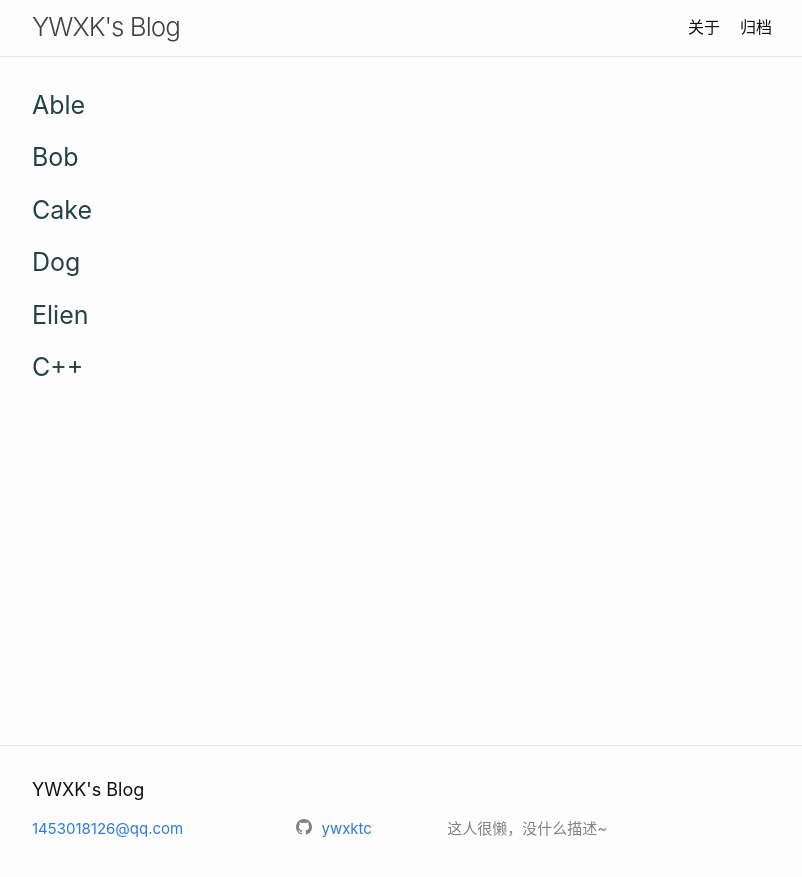
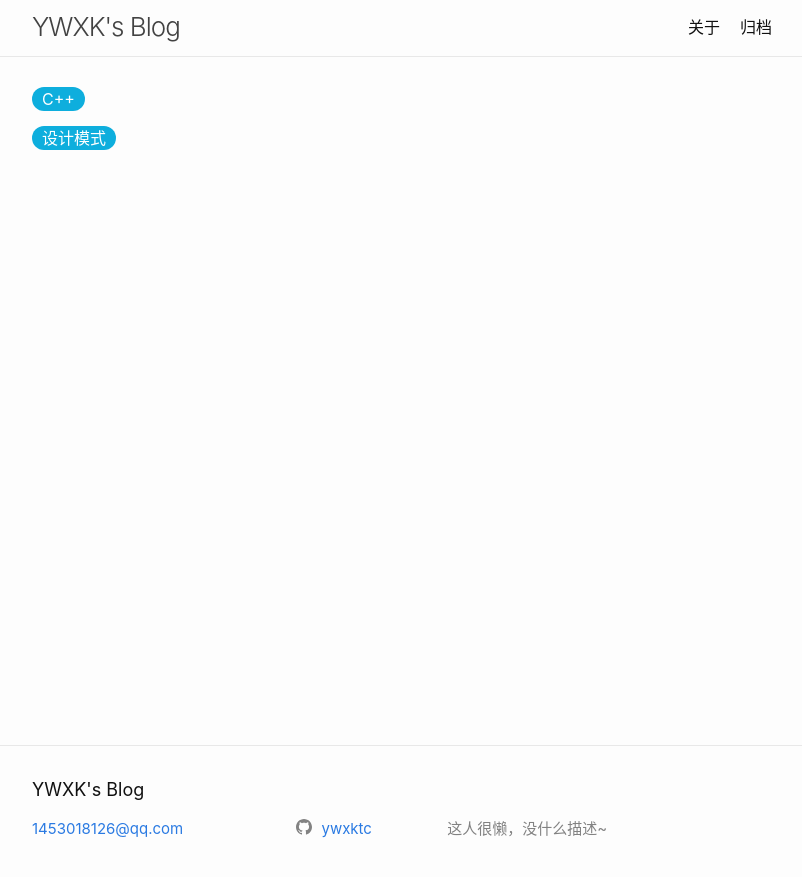
Before and after one commit to ywxktc/ywxktc.github.io, a Jekyll site: the page built from archive.md, in a window 1280 px wide. Shown: the top 877 px of the page, without its empty margins (238-1040 px from the left). Built offline with Jekyll 4.4.1, drawn with Linux system fonts in a browser that asks for light colours.

```diff
--- a/_data/categories.yml
+++ b/_data/categories.yml
@@ -1,6 +1,2 @@
-- name: Able
-- name: Bob
-- name: Cake
-- name: Dog
-- name: Elien
 - name: C++
+- name: 设计模式
--- a/_sass/archive.scss
+++ b/_sass/archive.scss
@@ -3,8 +3,12 @@
 }
 
 .category-header {
-  font-size: 25px;
-  color: #244348;
+  color: #ffffff;
+  width: fit-content;
+  background-color: #0eaedd;
+  border-radius: 999em;
+  padding-left: 10px;
+  padding-right: 10px;
 }
 
 .category-content {
```
Also changed, not shown: 11 other files.
